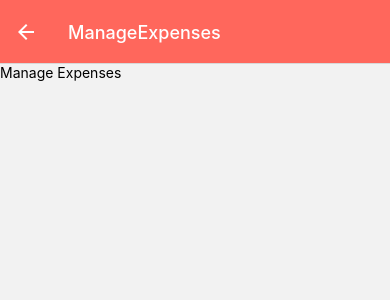
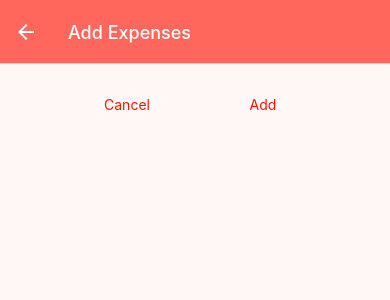
Before and after one commit to matinadongol/ExpenseManager, a React Native app in the folder ExpensesManager/: screen /ManageExpenses in a window 390 px wide. Shown: the top 300 px of the page. Built offline with nearby package versions, Linux system fonts and the light colour scheme.

Commit message:
added useContext and delete function

```diff
--- a/ExpensesManager/App.js
+++ b/ExpensesManager/App.js
@@ -10,6 +10,7 @@ import RecentExpenses from "./screens/RecentExpenses";
 import AllExpenses from "./screens/AllExpenses";
 import { GlobalStyles } from "./constants/styles";
 import IconButton from "./components/UI/IconButton";
+import ExpenseContextProvider from "./store/expenses-context";
 
 export default function App() {
   const Stack = createNativeStackNavigator();
@@ -69,6 +70,7 @@ export default function App() {
   return (
     <>
       <StatusBar style="auto" />
+      <ExpenseContextProvider>
         <NavigationContainer>
           <Stack.Navigator
             screenOptions={{
@@ -90,6 +92,7 @@ export default function App() {
             />
           </Stack.Navigator>
         </NavigationContainer>
+      </ExpenseContextProvider>
     </>
   );
 }
--- a/ExpensesManager/components/ExpensesOutput/ExpensesItem.js
+++ b/ExpensesManager/components/ExpensesOutput/ExpensesItem.js
@@ -4,10 +4,12 @@ import { getFormattedDate } from "../../util/date";
 import { useNavigation } from "@react-navigation/native";
 
 
-export default function ExpensesItem({description, amount, date}) {
+export default function ExpensesItem({id, description, amount, date}) {
   const navigation = useNavigation()
   function expensePressHandler(){
-    navigation.navigate("ManageExpenses")
+    navigation.navigate("ManageExpenses", {
+      expenseId: id
+    })
   }
   return (
     <Pressable
--- a/ExpensesManager/components/ExpensesOutput/ExpensesOutput.js
+++ b/ExpensesManager/components/ExpensesOutput/ExpensesOutput.js
@@ -1,34 +1,17 @@
-import {StyleSheet, View} from 'react-native'
+import {StyleSheet, View, Text } from 'react-native'
 import ExpensesSummary from './ExpensesSummary'
 import ExpensesList from './ExpensesList'
 import { GlobalStyles } from '../../constants/styles'
 
-const DUMMY_EXPENSES = [
-  {
-    id: 'e1',
-    description: 'Levis jacket',
-    amount: 85.99,
-    date: new Date('2024-12-19')
-  },
-  {
-    id: 'e2',
-    description: 'Shein',
-    amount: 89.99,
-    date: new Date('2024-12-20')
-  },
-  {
-    id: 'e3',
-    description: 'Aldo heels',
-    amount: 135.99,
-    date: new Date('2024-12-25')
+export default function ExpensesOutput({expenses, expensesPeriod, fallbackText}) {
+  let content = <Text style={styles.infoText}>{fallbackText}</Text>
+  if(expenses.length > 0){
+    content = <ExpensesList expenses={expenses}/>
   }
-]
-
-export default function ExpensesOutput({expenses, expensesPeriod}) {
   return (
     <View style={styles.container}>
-      <ExpensesSummary expenses={DUMMY_EXPENSES} periodName={expensesPeriod}/>
-      <ExpensesList expenses={DUMMY_EXPENSES}/>
+      <ExpensesSummary expenses={expenses} periodName={expensesPeriod}/>
+      {content}
     </View>
   )
 }
@@ -40,5 +23,11 @@ const styles = StyleSheet.create({
     paddingTop: 24,
     paddingBottom: 0,
     backgroundColor: GlobalStyles.colors.backgroundColor
+  },
+  infoText: {
+    color: 'white',
+    fontSize: 16,
+    textAlign: 'center',
+    marginTop: 32
   }
 })
--- /dev/null
+++ b/ExpensesManager/components/UI/Button.js
@@ -0,0 +1,41 @@
+import { Pressable, View, Text, StyleSheet } from "react-native";
+import { GlobalStyles } from "../../constants/styles";
+
+
+export default function Button({children, onPress, mode, style}){
+  return (
+    <View style={style}>
+      <Pressable
+        onPress={onPress}
+        style={({pressed})=> pressed && styles.pressed }
+      >
+        <View style={[styles.button, mode=="flat" && styles.flat]}>
+          <Text style={[styles.buttonText, mode=="flat" && styles.flatText]}>{children}</Text>
+        </View>
+      </Pressable>
+    </View>
+  )
+}
+
+const styles = StyleSheet.create({
+  button: {
+    borderRadius: 4,
+    padding: 8,
+    backgroundColor: GlobalStyles.colors.accentColor
+  },
+  flat: {
+    backgroundColor: 'transparent'
+  },
+  buttonText: {
+    color: 'white',
+    textAlign: 'center'
+  },
+  flatText: {
+    color: GlobalStyles.colors.fontColorForAccent
+  },
+  pressed: {
+    opacity: 0.75,
+    backgroundColor: GlobalStyles.colors.backgroundColor,
+    borderRadius: 4
+  }
+})
--- a/ExpensesManager/constants/styles.js
+++ b/ExpensesManager/constants/styles.js
@@ -2,6 +2,7 @@ export const GlobalStyles = {
   colors: {
     backgroundColor: '#fff8f7',
     accentColor: '#ff675c',
-    fontColorForAccent: '#ff1303'
+    fontColorForAccent: '#ff1303',
+    error: 'red'
   }
 }
--- a/ExpensesManager/screens/AllExpenses.js
+++ b/ExpensesManager/screens/AllExpenses.js
@@ -1,8 +1,11 @@
 import {Text} from 'react-native'
 import ExpensesOutput from '../components/ExpensesOutput/ExpensesOutput'
+import { useContext } from 'react'
+import { ExpensesContext } from '../store/expenses-context'
 
 export default function AllExpenses() {
+  const expensesCtx = useContext(ExpensesContext)
   return (
-    <ExpensesOutput expensesPeriod="Total"/>
+    <ExpensesOutput expenses={expensesCtx.expenses} expensesPeriod="Total" fallbackText="No expenses"/>
   )
 }
--- a/ExpensesManager/screens/ManageExpenses.js
+++ b/ExpensesManager/screens/ManageExpenses.js
@@ -1,7 +1,94 @@
-import {Text} from 'react-native'
+import { useContext, useLayoutEffect } from 'react'
+import {StyleSheet, View} from 'react-native'
+import { useNavigation } from "@react-navigation/native"
+import IconButton from '../components/UI/IconButton'
+import { GlobalStyles } from '../constants/styles'
+import Button from '../components/UI/Button'
+import { ExpensesContext } from '../store/expenses-context'
 
-export default function ManageExpenses() {
+export default function ManageExpenses({route}) {
+  const expenseCtx = useContext(ExpensesContext)
+  const navigation = useNavigation()
+  const editedExpenseId = route.params?.expenseId
+  const isEditing = !!editedExpenseId
+
+  useLayoutEffect(() => {
+    navigation.setOptions({
+      title: isEditing ? 'Edit Expenses' : 'Add Expenses'
+    })
+  }, [navigation, isEditing])
+
+  function deleteExpenseHandler(){
+    expenseCtx.deleteExpense(editedExpenseId)
+    navigation.goBack()
+  }
+
+  function cancelHandler(){
+    navigation.goBack()
+  }
+
+  function confirmHandler(){
+    if(isEditing){
+      expenseCtx.updateExpense(
+        editedExpenseId,
+        {
+          description: 'Test!!!',
+          amount: 3.22,
+          date: new Date('2024-06-22')
+        }
+      )
+    } else {
+      expenseCtx.addExpense(
+        {
+          description: 'Test',
+          amount: 31.22,
+          date: new Date('2024-01-12')
+        }
+      )
+    }
+    navigation.goBack()
+  }
+
   return (
-    <Text>Manage Expenses</Text>
+    <View style={styles.container}>
+      <View style={styles.buttons}>
+        <Button style={styles.button} mode="flat" onPress={cancelHandler}>Cancel</Button>
+        <Button style={styles.button} mode="flat" onPress={confirmHandler}>{isEditing ? 'Update' : 'Add'}</Button>
+      </View>
+      {isEditing && (
+        <View style={styles.deleteContainer}>
+          <IconButton
+            icon="trash"
+            color={GlobalStyles.colors.error}
+            size={36}
+            onPress={deleteExpenseHandler}
+          />
+        </View>
+      )}
+    </View>
   )
 }
+
+const styles = StyleSheet.create({
+  container: {
+    flex: 1,
+    padding: 24,
+    backgroundColor: GlobalStyles.colors.backgroundColor
+  },
+  buttons: {
+    flexDirection: 'row',
+    justifyContent: 'center',
+    alignItems: 'center'
+  },
+  button: {
+    minWidth: 120,
+    marginHorizontal: 8
+  },
+  deleteContainer: {
+    marginTop: 16,
+    paddingTop: 8,
+    borderTopWidth: 2,
+    borderTopColor: GlobalStyles.colors.accentColor,
+    alignItems: 'center'
+  }
+})
--- a/ExpensesManager/screens/RecentExpenses.js
+++ b/ExpensesManager/screens/RecentExpenses.js
@@ -1,8 +1,18 @@
 import {Text} from 'react-native'
 import ExpensesOutput from '../components/ExpensesOutput/ExpensesOutput'
+import { useContext } from 'react'
+import { ExpensesContext } from '../store/expenses-context'
+import { getDateMinusDays } from '../util/date'
 
 export default function RecentExpenses() {
+  const expensesCtx = useContext(ExpensesContext)
+  const recentExpenses = expensesCtx.expenses.filter((expense) => {
+    const today = new Date()
+    const date7DaysAgo = getDateMinusDays(today, 7)
+
+    return (expense.date >= date7DaysAgo) && (expense.date <= today)
+  })
   return (
-    <ExpensesOutput expensesPeriod="Last 7 days"/>
+    <ExpensesOutput expenses={recentExpenses} expensesPeriod="Last 7 days" fallbackText="No expenses for the last 7 days"/>
   )
 }
--- /dev/null
+++ b/ExpensesManager/store/expenses-context.js
@@ -0,0 +1,80 @@
+import { act, createContext, useReducer } from "react";
+
+const DUMMY_EXPENSES = [
+  {
+    id: 'e1',
+    description: 'Levis jacket',
+    amount: 85.99,
+    date: new Date('2024-12-19')
+  },
+  {
+    id: 'e2',
+    description: 'Shein',
+    amount: 89.99,
+    date: new Date('2024-12-20')
+  },
+  {
+    id: 'e3',
+    description: 'Aldo heels',
+    amount: 135.99,
+    date: new Date('2024-12-25')
+  }
+]
+
+export const ExpensesContext = createContext({
+  expenses: [],
+  addExpense: ({description, amount, date}) => {},
+  deleteExpense: (id) => {},
+  updateExpense: (id, {description, amount, date}) => {}
+})
+
+function expenseReducer(state, action){
+  switch(action.type){
+    case 'ADD':
+      const id = new Date().toString() + Math.random().toString()
+      return [{...action.payload, id: id}, ...state]
+    case 'UPDATE':
+      const updatableExpenseIndex = state.findIndex(
+        (expense) => expense.id == action.payload.id
+      )
+      const updatableExpense = state[updatableExpenseIndex]
+      const updatedItem = {...updatableExpense, ...action.payload.data}
+      const updatedExpenses = [...state]
+      updatedExpenses[updatableExpenseIndex] = updatedItem
+      return updatedExpenses
+    case 'DELETE':
+      return state.filter((expense) => expense.id !== action.payload)
+    default:
+      return state
+  }
+}
+
+
+export default function ExpenseContextProvider({children}){
+  const[expenseState, dispatch] =  useReducer(expenseReducer, DUMMY_EXPENSES)
+
+  function addExpense(expenseData){
+    dispatch({type: 'ADD', payload: expenseData})
+  }
+
+  function deleteExpense(id){
+    dispatch({type: 'DELETE', payload: id})
+  }
+
+  function updateExpense(id, expenseData){
+    dispatch({type: 'UPDATE', payload: {id: id, data: expenseData}})
+  }
+
+  const value = {
+    expenses: expenseState,
+    addExpense: addExpense,
+    deleteExpense: deleteExpense,
+    updateExpense: updateExpense
+  }
+
+  return (
+    <ExpensesContext.Provider value={value}>
+      {children}
+    </ExpensesContext.Provider>
+  )
+}
--- a/ExpensesManager/util/date.js
+++ b/ExpensesManager/util/date.js
@@ -2,3 +2,7 @@
 export function getFormattedDate(date) {
   return `${date.getFullYear()}-${date.getMonth() + 1}-${date.getDate()}`
 }
+
+export function getDateMinusDays(date, days) {
+  return new Date(date.getFullYear(), date.getMonth(), date.getDate() - days )
+}
```
Lines whose indentation alone changed are shown as unchanged.
